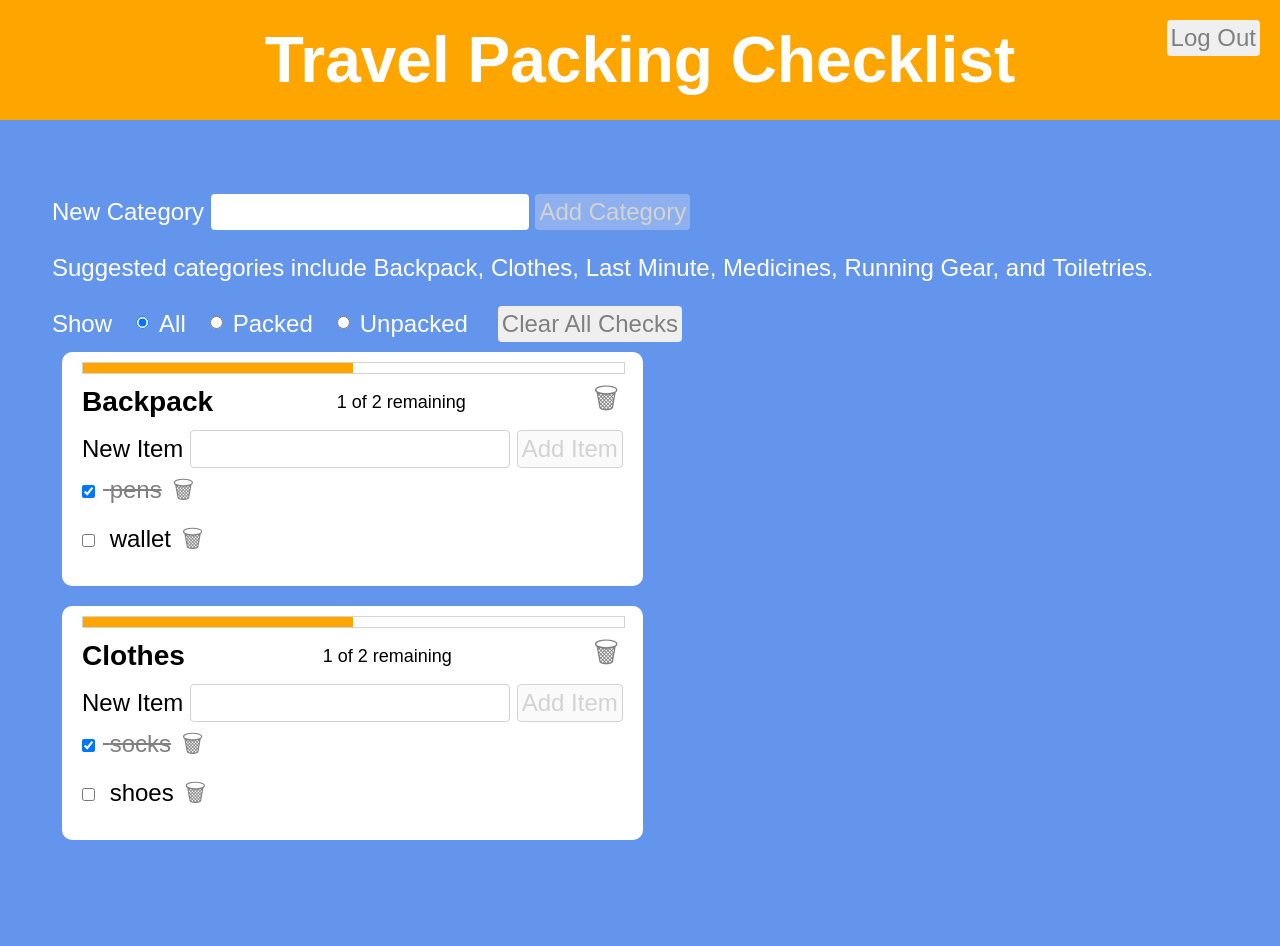
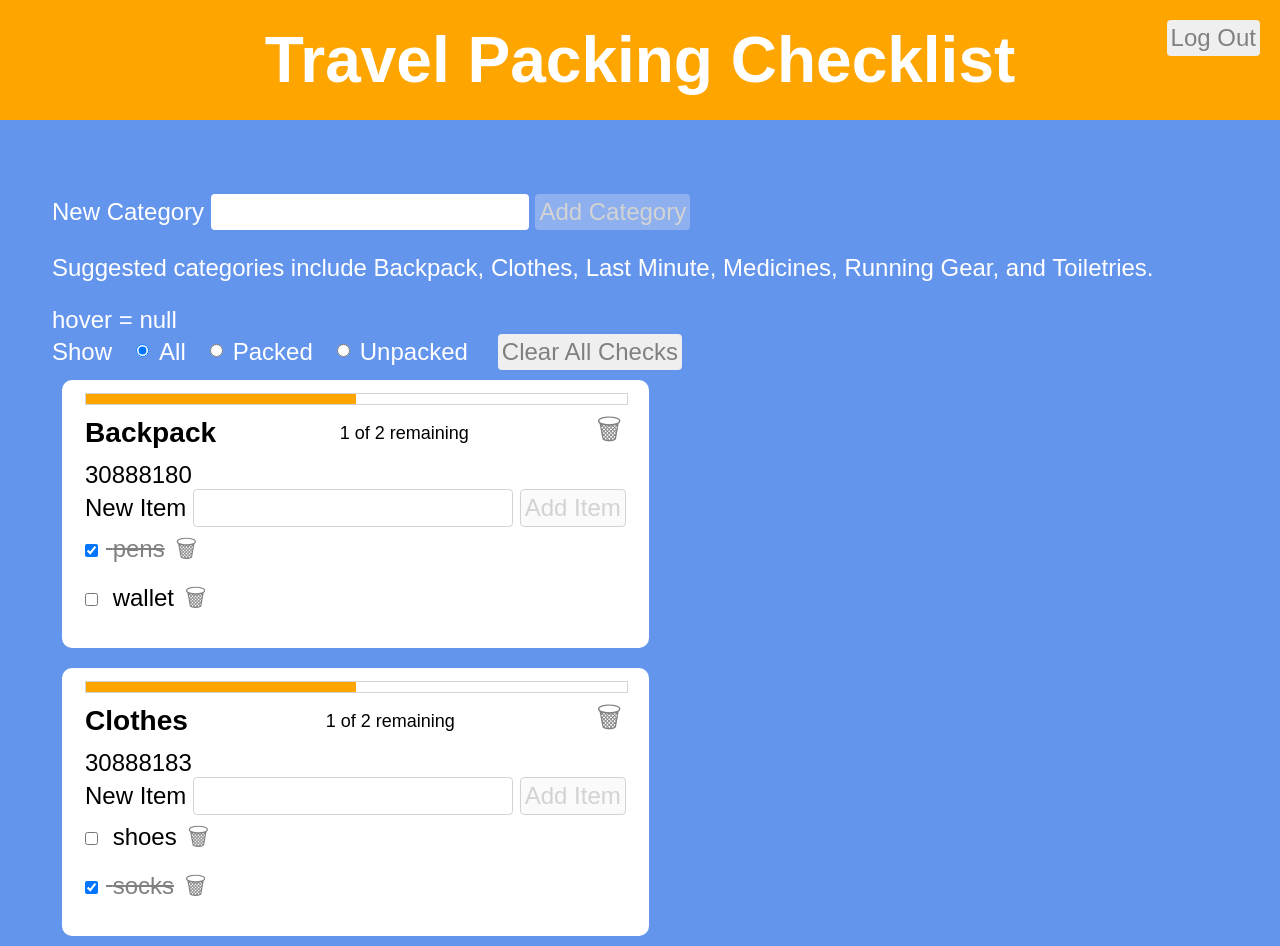
Before and after one commit to mvolkmann/travel-packing, a Svelte app: page / in a window 1280 px wide. Both pictures are taken after a click on the button "Login". Before the commit the page ends 850 px from the top, so only its background shows below. Built offline with nearby package versions, Linux system fonts and the light colour scheme.

Commit message:
fixed lots of things

```diff
--- a/package.json
+++ b/package.json
@@ -4,7 +4,7 @@
   "scripts": {
     "build": "rollup -c",
     "dev": "rollup -c -w",
-    "format": "prettier --write '{public,src}/**/*.{css,html,js,svelte}'",
+    "format": "prettier --write 'src/**/*.{css,html,js,svelte}'",
     "lint": "eslint --fix --quiet src --ext .js,.svelte",
     "start": "sirv public"
   },
--- a/src/App.svelte
+++ b/src/App.svelte
@@ -35,5 +35,6 @@
   <svelte:component
     this={page}
     on:login={() => (page = Checklist)}
-    on:logout={() => (page = Login)} />
+    on:logout={() => (page = Login)}
+    on:signup={() => alert('Signup is not implemented yet.')} />
 </main>
--- a/src/Category.svelte
+++ b/src/Category.svelte
@@ -5,10 +5,11 @@
   import {linear} from 'svelte/easing';
   import Item from './Item.svelte';
   import ProgressBar from './ProgressBar.svelte';
-  import {getGuid} from './util';
+  import {getGuid, sortOnName} from './util';
 
   export let category;
   export let dnd;
+  export let hover;
   export let show;
 
   const dispatch = createEventDispatcher();
@@ -17,24 +18,32 @@
 
   let editing = false;
   let itemName = '';
+  let items = [];
 
   $: items = Object.values(category.items);
   $: remaining = items.filter(item => !item.packed).length;
   $: total = items.length;
   $: status = `${remaining} of ${total} remaining`;
-  $: itemsToShow = items.filter(i => shouldShow(show, i));
+  $: itemsToShow = sortOnName(items.filter(i => shouldShow(show, i)));
 
   function addItem() {
     const {items} = category;
-    items.push({id: getGuid(), name: itemName, packed: false});
-    items.sort((item1, item2) => item1.name.localeCompare(item2.name));
+    const id = getGuid();
+    items[id] = {id, name: itemName, packed: false};
+    //items.sort((item1, item2) => item1.name.localeCompare(item2.name));
     category.items = items;
     itemName = '';
+    dispatch('persist');
   }
 
   function deleteItem(item) {
     //TODO: Warn if it contains items.
     delete category.items[item.id];
+
+    // Trigger update.
+    category = category;
+
+    dispatch('persist');
   }
 
   function handleKey(event) {
@@ -81,14 +90,15 @@
     margin: 0;
   }
 
-  .hovering {
-    outline: solid orange 3px;
+  .hover {
+    border-color: orange;
   }
 
   section {
     --padding: 10px;
 
     background-color: white;
+    border: solid transparent 3px;
     border-radius: var(--padding);
     color: black;
     display: inline-block;
@@ -114,9 +124,9 @@
 <section
   in:scale={options}
   out:spin={options}
-  class:hovering={dnd.hoveringOver === category.id}
-  on:dragenter={() => (dnd.hoveringOver = category.id)}
-  on:dragleave={() => (dnd.hoveringOver = null)}
+  class:hover={hover === category.id}
+  on:dragenter={() => (hover = category.id)}
+  on:dragleave={() => (hover = null)}
   on:drop|preventDefault={event => dnd.drop(event, category.id)}
   ondragover="return false">
   <ProgressBar percent={(100 * (total - remaining)) / total} />
@@ -133,6 +143,8 @@
     <button class="icon" on:click={() => dispatch('delete')}>&#x1F5D1;</button>
   </h3>
 
+  <div>{category.id.substring(0, 8)}</div>
+
   <form on:submit|preventDefault={addItem}>
     <label>
       New Item
@@ -140,6 +152,10 @@
     </label>
     <button disabled={!itemName}>Add Item</button>
   </form>
+
+  <!--div>dnd.hover = {dnd.hover}</div>
+  <div>category.id = {category.id}</div>
+  <div>hovering = {dnd.hover === category.id}</div-->
 
   <ul>
     <!-- The div inside #each is required because animate
--- a/src/Checklist.svelte
+++ b/src/Checklist.svelte
@@ -1,19 +1,21 @@
 <script>
   import {createEventDispatcher, onMount} from 'svelte';
   import {flip} from 'svelte/animate';
-  const dispatch = createEventDispatcher();
 
   import Category from './Category.svelte';
-  import {getGuid} from './util';
+  import {getGuid, sortOnName} from './util';
 
+  const dispatch = createEventDispatcher();
   const options = {duration: 700};
 
-  let categories;
+  let categoryArray = [];
+  let categories = {};
   let categoryName;
   let show = 'all';
 
-  const dragAndDrop = {
-    hoveringOver: null,
+  $: categoryArray = sortOnName(Object.values(categories));
+
+  let dragAndDrop = {
     drag(event, categoryId, itemId) {
       const data = {categoryId, itemId};
       event.dataTransfer.setData('text/plain', JSON.stringify(data));
@@ -33,14 +35,16 @@
       // Trigger Svelte update.
       categories = categories;
 
-      this.hoveringOver = null;
+      hover = null;
     }
   };
+
+  let hover = null; // a category id
 
   onMount(restore);
 
   // Any time categories changes, persist it to localStorage.
-  $: persist(categories);
+  $: if (categories) persist();
 
   function addCategory() {
     const id = getGuid();
@@ -96,10 +100,8 @@
     categories = categories;
   }
 
-  function persist(categories) {
-    if (categories) {
+  function persist() {
     localStorage.setItem('travel-packing', JSON.stringify(categories));
-    }
   }
 
   function restore() {
@@ -171,6 +173,8 @@
     Running Gear, and Toiletries.
   </p>
 
+  <div>hover = {hover}</div>
+
   <div class="radios">
     <label>Show</label>
     <label>
@@ -189,17 +193,17 @@
     <button class="clear" on:click={clearAllChecks}>Clear All Checks</button>
   </div>
 
-  {#if categories}
   <!-- The bind here is necessary so changes to category in
         the Category component trigger a call to persist here. -->
-    {#each Object.values(categories) as category (category.id)}
+  {#each categoryArray as category (category.id)}
     <div class="animate" animate:flip={options}>
       <Category
         bind:category
         dnd={dragAndDrop}
+        bind:hover
         {show}
-          on:delete={() => deleteCategory(category)} />
+        on:delete={() => deleteCategory(category)}
+        on:persist={persist} />
     </div>
   {/each}
-  {/if}
 </main>
--- a/src/Item.svelte
+++ b/src/Item.svelte
@@ -29,6 +29,10 @@
     display: inline-block;
   }
 
+  li {
+    display: inline-block;
+  }
+
   .packed-true {
     color: gray;
     text-decoration: line-through;
--- a/src/util.js
+++ b/src/util.js
@@ -3,3 +3,10 @@ import uuidv1 from 'uuid/v1';
 export function getGuid() {
   return uuidv1();
 }
+
+export function sortOnName(array) {
+  array.sort((el1, el2) =>
+    el1.name.toLowerCase().localeCompare(el2.name.toLowerCase())
+  );
+  return array;
+}
```
Lines whose indentation alone changed are shown as unchanged.
